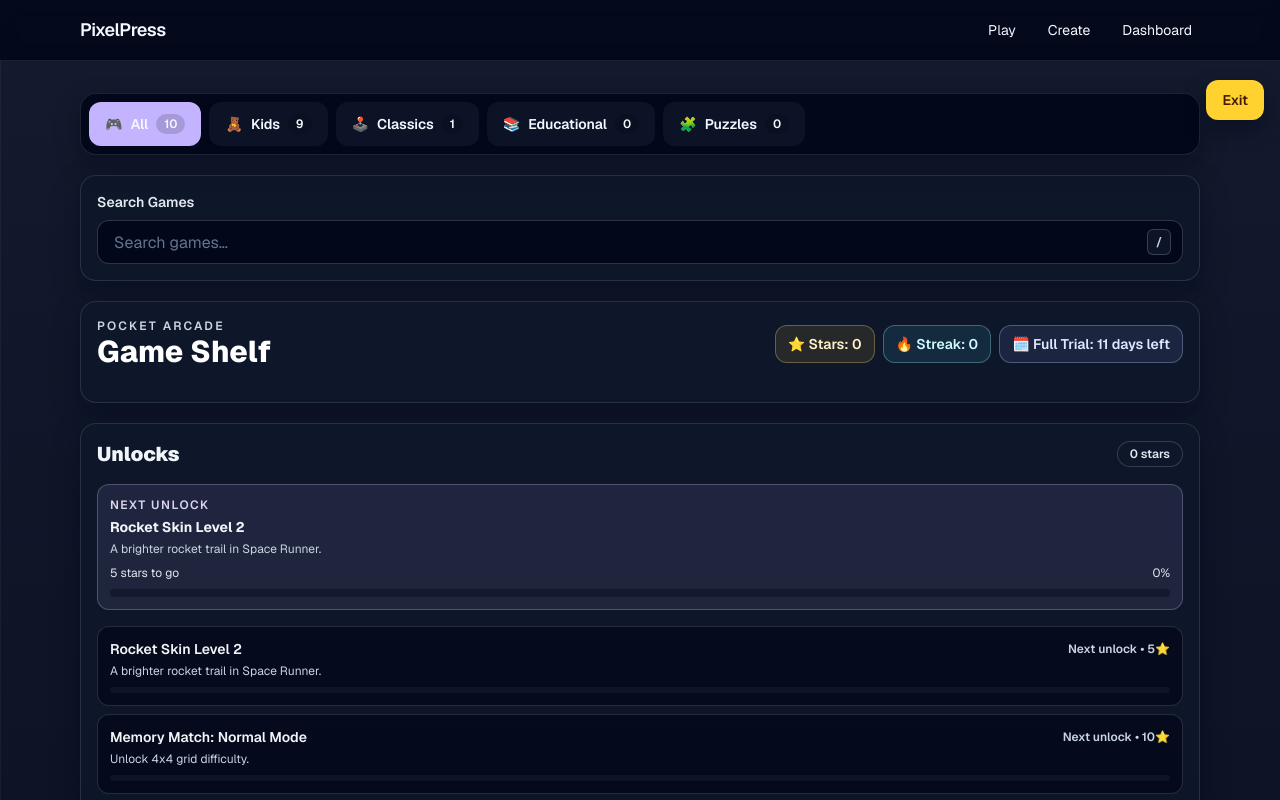
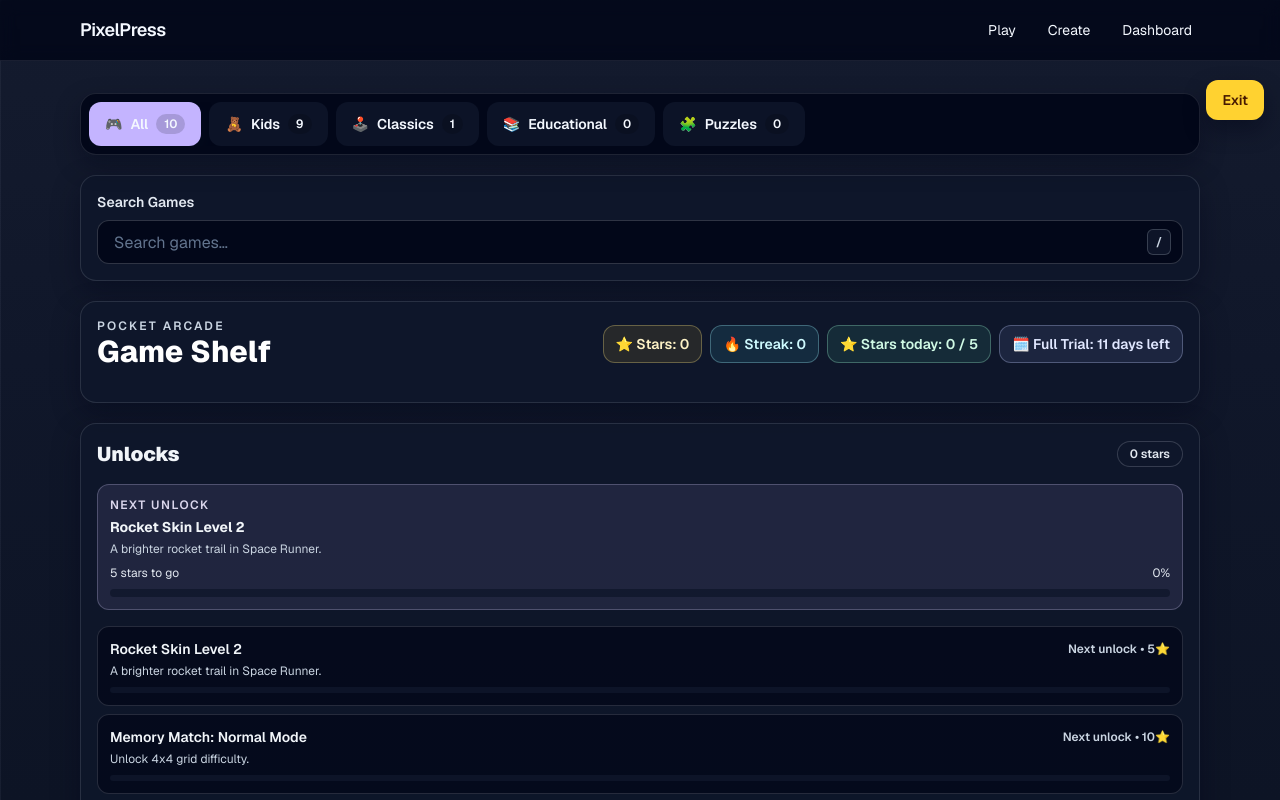
Before and after one commit to flowsyncsolutions/pixelpress, a Next.js app: page /play in a window 1280 px wide. Shown: the top 800 px of the page. Built offline with nearby package versions, Linux system fonts and the light colour scheme.

Commit message:
feat: add daily star cap with shelf progress and cap toast

```diff
--- a/src/components/GameBrowse.tsx
+++ b/src/components/GameBrowse.tsx
@@ -15,6 +15,13 @@ import {
 } from "@/src/lib/games";
 import { metricsGetAll, metricsSessionStart } from "@/src/lib/metrics";
 import { ensureProgressDefaults, getDailySeededItems, getStarsTotal, getStreak } from "@/src/lib/progress";
+import {
+  type StarCapState,
+  getStarCapState,
+  getTodayKey as getStarCapTodayKey,
+  resetIfNewDay as resetStarCapIfNewDay,
+} from "@/src/lib/starCap";
+import { safeGet, safeSet } from "@/src/lib/storageGuard";
 import { getTimeState, resetIfNewDay } from "@/src/lib/timeLimit";
 import { type TrialState, getTrialStatus, startTrial } from "@/src/lib/trial";
 import { ACCENT_STYLES, THEME, type AccentTone } from "@/src/lib/theme";
@@ -45,6 +52,7 @@ const CATEGORY_META: Record<
 };
 
 const CATEGORY_ORDER: BrowseCategory[] = ["all", "kids", "classics", "educational", "puzzles"];
+const STARCAP_NOTIFIED_DAY_KEY = "pp_starcap_notified_day_key";
 
 function getVariantBadgeText(game: { variantOf?: string; variantLabel?: string }): string | null {
   if (!game.variantOf || !game.variantLabel) {
@@ -67,6 +75,13 @@ export default function GameBrowse({ category = "all", showDailyPicks = false }:
   const [trialState, setTrialState] = useState<TrialState>("full");
   const [showChallengeBadge, setShowChallengeBadge] = useState(false);
   const [unlockNotice, setUnlockNotice] = useState<UnlockNotice | null>(null);
+  const [starCapState, setStarCapState] = useState<StarCapState>({
+    earnedToday: 0,
+    limit: 5,
+    remaining: 5,
+    capped: false,
+  });
+  const [showStarCapToast, setShowStarCapToast] = useState(false);
   const lastStarsSeenRef = useRef<number | null>(null);
   const searchInputRef = useRef<HTMLInputElement | null>(null);
 
@@ -108,10 +123,12 @@ export default function GameBrowse({ category = "all", showDailyPicks = false }:
 
     const timer = window.setTimeout(() => {
       resetIfNewDay();
+      resetStarCapIfNewDay();
       ensureProgressDefaults();
       startTrial();
       metricsGetAll();
       getUnlockedFeatures();
+      getStarCapState();
     }, 0);
 
     return () => window.clearTimeout(timer);
@@ -148,6 +165,18 @@ export default function GameBrowse({ category = "all", showDailyPicks = false }:
       setTrialDaysRemaining(trial.daysRemaining);
       setTrialState(trial.state);
 
+      resetStarCapIfNewDay();
+      const cap = getStarCapState();
+      setStarCapState(cap);
+      if (cap.capped) {
+        const today = getStarCapTodayKey();
+        const notifiedDay = safeGet(STARCAP_NOTIFIED_DAY_KEY, "");
+        if (notifiedDay !== today) {
+          safeSet(STARCAP_NOTIFIED_DAY_KEY, today);
+          setShowStarCapToast(true);
+        }
+      }
+
       const time = getTimeState();
       setTimeEnabled(time.enabled);
       setRemainingSeconds(time.remainingSeconds);
@@ -169,6 +198,14 @@ export default function GameBrowse({ category = "all", showDailyPicks = false }:
     const timer = window.setTimeout(() => setUnlockNotice(null), 2300);
     return () => window.clearTimeout(timer);
   }, [unlockNotice]);
+
+  useEffect(() => {
+    if (!showStarCapToast) {
+      return;
+    }
+    const timer = window.setTimeout(() => setShowStarCapToast(false), 2600);
+    return () => window.clearTimeout(timer);
+  }, [showStarCapToast]);
 
   useEffect(() => {
     if (typeof window === "undefined") {
@@ -316,6 +353,16 @@ export default function GameBrowse({ category = "all", showDailyPicks = false }:
           </div>
         </div>
       ) : null}
+      {showStarCapToast ? (
+        <div className="pointer-events-none fixed left-1/2 top-36 z-50 w-[min(92vw,380px)] -translate-x-1/2">
+          <div className="rounded-2xl border border-cyan-200/45 bg-slate-950/95 px-4 py-3 shadow-[0_18px_35px_rgba(2,6,23,0.55)]">
+            <p className="text-xs font-black uppercase tracking-[0.14em] text-cyan-100">Star limit reached</p>
+            <p className="mt-1 text-sm font-semibold text-slate-100">
+              Great job! Come back tomorrow to earn more stars.
+            </p>
+          </div>
+        </div>
+      ) : null}
 
       <PlaySoftGate />
       <ExitGate />
@@ -402,6 +449,15 @@ export default function GameBrowse({ category = "all", showDailyPicks = false }:
                 </span>
                 <span className="inline-flex items-center gap-2 rounded-xl border border-cyan-200/30 bg-cyan-300/10 px-3 py-2 text-sm font-semibold text-cyan-100">
                   🔥 Streak: {streak}
+                </span>
+                <span
+                  className={`inline-flex items-center gap-2 rounded-xl px-3 py-2 text-sm font-semibold ${
+                    starCapState.capped
+                      ? "border border-amber-200/35 bg-amber-300/15 text-amber-100"
+                      : "border border-emerald-200/30 bg-emerald-300/10 text-emerald-100"
+                  }`}
+                >
+                  ⭐ Stars today: {starCapState.earnedToday} / {starCapState.limit}
                 </span>
                 {timeEnabled ? (
                   <span className="inline-flex items-center gap-2 rounded-xl border border-violet-200/30 bg-violet-300/10 px-3 py-2 text-sm font-semibold text-violet-100">
@@ -491,6 +547,11 @@ export default function GameBrowse({ category = "all", showDailyPicks = false }:
                   );
                 })}
               </div>
+              {starCapState.capped ? (
+                <p className="mt-3 text-sm font-semibold text-amber-100">
+                  You earned all your stars for today. Come back tomorrow ⭐
+                </p>
+              ) : null}
             </section>
           ) : null}
 
--- a/src/lib/progress.ts
+++ b/src/lib/progress.ts
@@ -1,4 +1,5 @@
 import { safeGet, safeSet } from "./storageGuard";
+import { getStarCapState, recordStarEarned, resetIfNewDay as resetStarCapIfNewDay } from "./starCap";
 import { isTrialLimitedMode } from "./trial";
 
 const STARS_TOTAL_KEY = "pp_stars_total";
@@ -53,15 +54,36 @@ export function getStarsTotal(): number {
   return readNumber(STARS_TOTAL_KEY);
 }
 
-export function addStars(amount: number): void {
+export type AddStarsResult = {
+  success: boolean;
+  reason?: "invalid" | "limited" | "capped";
+  awarded?: number;
+};
+
+export function addStars(amount: number): AddStarsResult {
   if (amount <= 0) {
-    return;
+    return { success: false, reason: "invalid" };
   }
   if (isTrialLimitedMode()) {
-    return;
+    return { success: false, reason: "limited" };
   }
+
+  resetStarCapIfNewDay();
+  const capState = getStarCapState();
+  if (capState.capped) {
+    return { success: false, reason: "capped" };
+  }
+
+  const requestedAmount = Math.max(1, Math.floor(amount));
+  const awarded = Math.min(requestedAmount, capState.remaining);
+  if (awarded <= 0) {
+    return { success: false, reason: "capped" };
+  }
+
+  recordStarEarned(awarded);
   const current = getStarsTotal();
-  writeNumber(STARS_TOTAL_KEY, current + amount);
+  writeNumber(STARS_TOTAL_KEY, current + awarded);
+  return { success: true, awarded };
 }
 
 export function getStreak(): number {
--- /dev/null
+++ b/src/lib/starCap.ts
@@ -0,0 +1,138 @@
+import { safeGet, safeSet } from "./storageGuard";
+
+const STARCAP_DAY_KEY = "pp_starcap_day_key";
+const STARCAP_EARNED_KEY = "pp_starcap_earned_today";
+const STARCAP_LIMIT_KEY = "pp_starcap_limit";
+const DEFAULT_STARCAP_LIMIT = 5;
+
+export type StarCapState = {
+  earnedToday: number;
+  limit: number;
+  remaining: number;
+  capped: boolean;
+};
+
+function normalizePositiveInt(raw: string, fallback: number, minimum = 0): number {
+  const parsed = Number(raw);
+  if (!Number.isFinite(parsed)) {
+    return fallback;
+  }
+  const normalized = Math.floor(parsed);
+  if (normalized < minimum) {
+    return fallback;
+  }
+  return normalized;
+}
+
+function clamp(value: number, min: number, max: number): number {
+  if (value < min) {
+    return min;
+  }
+  if (value > max) {
+    return max;
+  }
+  return value;
+}
+
+export function getTodayKey(): string {
+  const date = new Date();
+  const year = date.getFullYear();
+  const month = String(date.getMonth() + 1).padStart(2, "0");
+  const day = String(date.getDate()).padStart(2, "0");
+  return `${year}-${month}-${day}`;
+}
+
+function readLimit(): number {
+  const rawLimit = safeGet(STARCAP_LIMIT_KEY, String(DEFAULT_STARCAP_LIMIT));
+  const limit = normalizePositiveInt(rawLimit, DEFAULT_STARCAP_LIMIT, 1);
+  if (String(limit) !== rawLimit) {
+    safeSet(STARCAP_LIMIT_KEY, String(limit));
+  }
+  return limit;
+}
+
+function readEarned(limit: number): number {
+  const rawEarned = safeGet(STARCAP_EARNED_KEY, "0");
+  const parsed = normalizePositiveInt(rawEarned, 0, 0);
+  const earned = clamp(parsed, 0, Math.max(0, limit));
+  if (String(earned) !== rawEarned) {
+    safeSet(STARCAP_EARNED_KEY, String(earned));
+  }
+  return earned;
+}
+
+export function resetIfNewDay(): void {
+  if (typeof window === "undefined") {
+    return;
+  }
+
+  const today = getTodayKey();
+  const storedDay = safeGet(STARCAP_DAY_KEY, "");
+  if (storedDay !== today) {
+    safeSet(STARCAP_DAY_KEY, today);
+    safeSet(STARCAP_EARNED_KEY, "0");
+  }
+  readLimit();
+}
+
+export function getStarCapState(): StarCapState {
+  if (typeof window === "undefined") {
+    return {
+      earnedToday: 0,
+      limit: DEFAULT_STARCAP_LIMIT,
+      remaining: DEFAULT_STARCAP_LIMIT,
+      capped: false,
+    };
+  }
+
+  resetIfNewDay();
+  const limit = readLimit();
+  const earnedToday = readEarned(limit);
+  const remaining = Math.max(0, limit - earnedToday);
+
+  return {
+    earnedToday,
+    limit,
+    remaining,
+    capped: remaining <= 0,
+  };
+}
+
+export function canEarnStar(): boolean {
+  return getStarCapState().remaining > 0;
+}
+
+export function recordStarEarned(amount = 1): void {
+  if (typeof window === "undefined") {
+    return;
+  }
+
+  resetIfNewDay();
+  const normalizedAmount = Math.max(0, Math.floor(amount));
+  if (normalizedAmount <= 0) {
+    return;
+  }
+
+  const state = getStarCapState();
+  if (state.capped) {
+    return;
+  }
+
+  const nextEarned = state.earnedToday + Math.min(normalizedAmount, state.remaining);
+  safeSet(STARCAP_EARNED_KEY, String(Math.min(state.limit, nextEarned)));
+}
+
+export function setStarCapLimit(limit: number): void {
+  if (typeof window === "undefined") {
+    return;
+  }
+
+  const normalizedLimit = Math.max(1, Math.floor(limit));
+  safeSet(STARCAP_LIMIT_KEY, String(normalizedLimit));
+  resetIfNewDay();
+
+  const current = getStarCapState();
+  if (current.earnedToday > normalizedLimit) {
+    safeSet(STARCAP_EARNED_KEY, String(normalizedLimit));
+  }
+}
```
